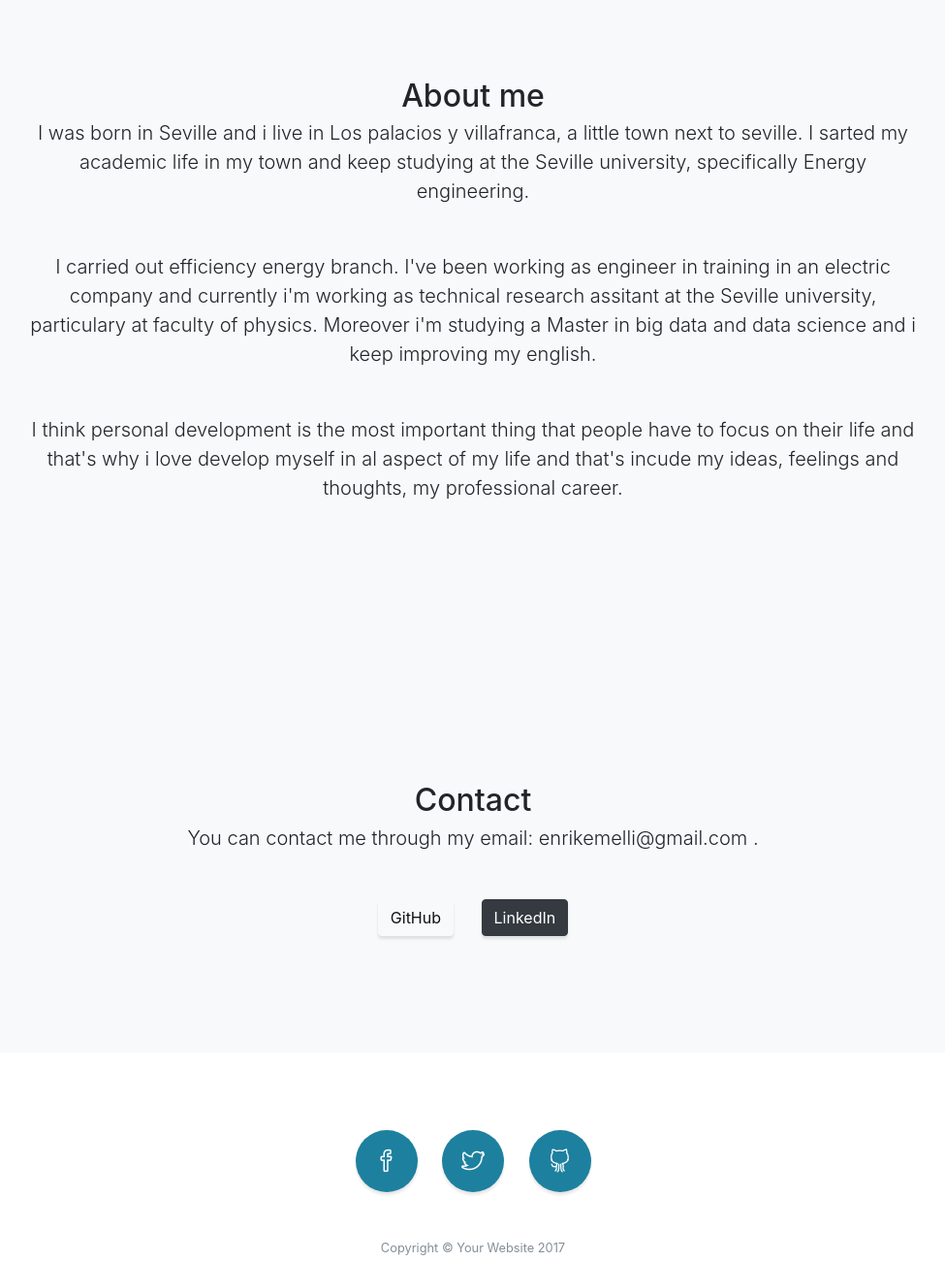
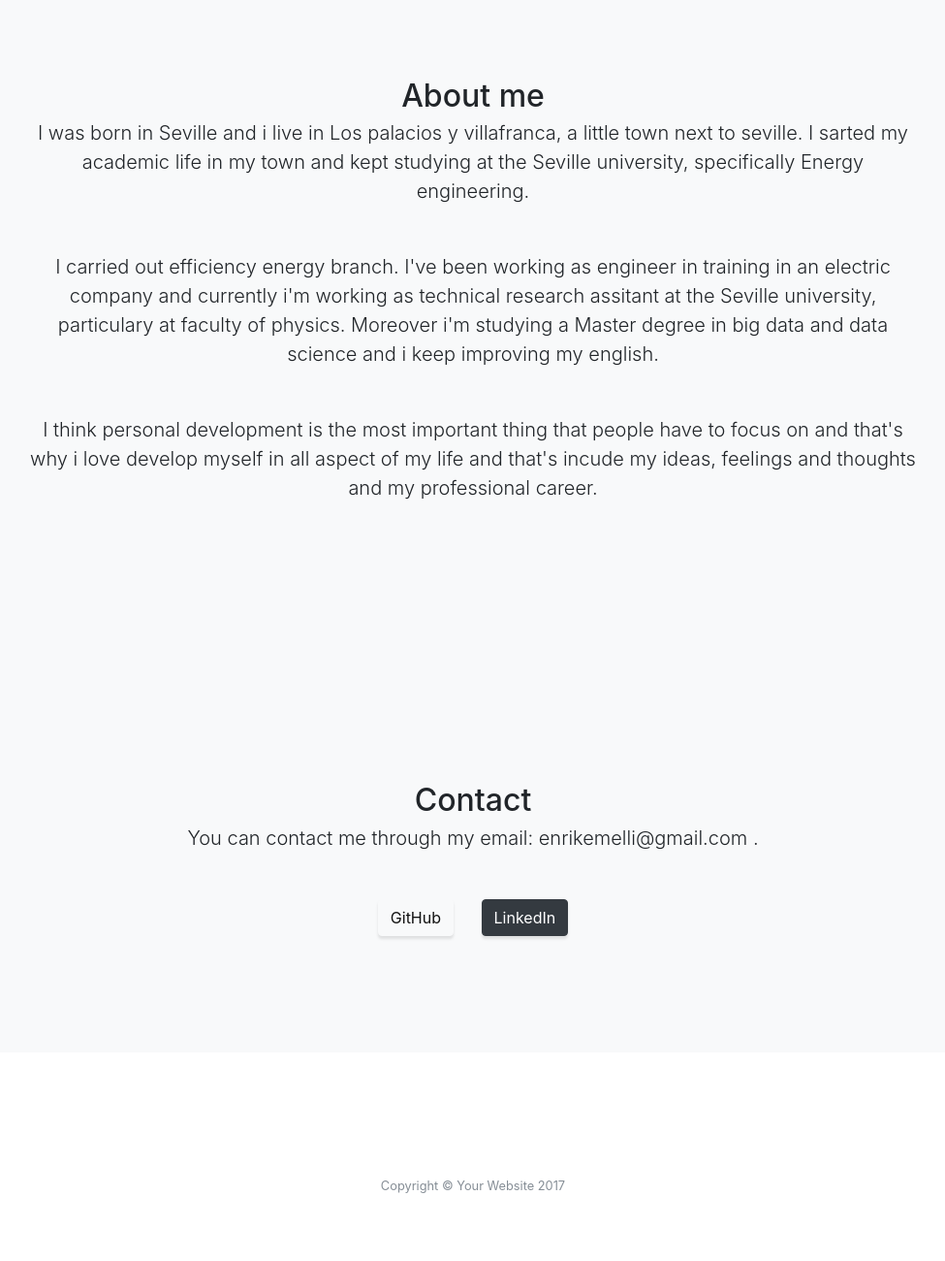
Before and after one commit to EnriqueRondan/EjercicioControlversionesDGP, a website with bundled scripts: page index.html in a window 1280 px wide. Shown: the part 840-2140 px from the top of the page at 97% size, without its empty margins (152-1127 px from the left). Built offline with nearby package versions, Linux system fonts and the light colour scheme.

Commit message:
ultimo retoque

```diff
--- a/index.html
+++ b/index.html
@@ -60,9 +60,9 @@
         <div class="row">
           <div class="col-lg-10 mx-auto">
             <h2 class="mb-1">About me</h2>
-            <p class="lead mb-5">I was born in Seville and i live in Los palacios y villafranca, a little town next to seville. I sarted my academic life in my town and keep studying at the Seville university, specifically Energy engineering.</p>
-            <p class="lead mb-5">I carried out efficiency energy branch. I've been working as engineer in training in an electric company and currently i'm working as technical research assitant at the Seville university, particulary at faculty of physics. Moreover i'm studying a Master in big data and data science and i keep improving my english.</p>
-            <p class="lead mb-5">I think personal development is the most important thing that people have to focus on their life and that's why i love develop myself in al aspect of my life and that's incude my ideas, feelings and thoughts, my professional career.</p>
+            <p class="lead mb-5">I was born in Seville and i live in Los palacios y villafranca, a little town next to seville. I sarted my academic life in my town and kept studying at the Seville university, specifically Energy engineering.</p>
+            <p class="lead mb-5">I carried out efficiency energy branch. I've been working as engineer in training in an electric company and currently i'm working as technical research assitant at the Seville university, particulary at faculty of physics. Moreover i'm studying a Master degree in big data and data science and i keep improving my english.</p>
+            <p class="lead mb-5">I think personal development is the most important thing that people have to focus on and that's why i love develop myself in all aspect of my life and that's incude my ideas, feelings and thoughts and my professional career.</p>
           </div>
         </div>
       </div>
@@ -86,21 +86,7 @@
     <footer class="footer text-center">
       <div class="container">
         <ul class="list-inline mb-5">
-          <li class="list-inline-item">
-            <a class="social-link rounded-circle text-white mr-3" href="#">
-              <i class="icon-social-facebook"></i>
-            </a>
-          </li>
-          <li class="list-inline-item">
-            <a class="social-link rounded-circle text-white mr-3" href="#">
-              <i class="icon-social-twitter"></i>
-            </a>
-          </li>
-          <li class="list-inline-item">
-            <a class="social-link rounded-circle text-white" href="#">
-              <i class="icon-social-github"></i>
-            </a>
-          </li>
+
         </ul>
         <p class="text-muted small mb-0">Copyright &copy; Your Website 2017</p>
       </div>
```
